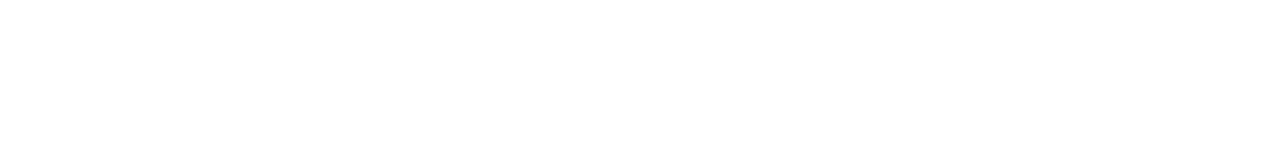
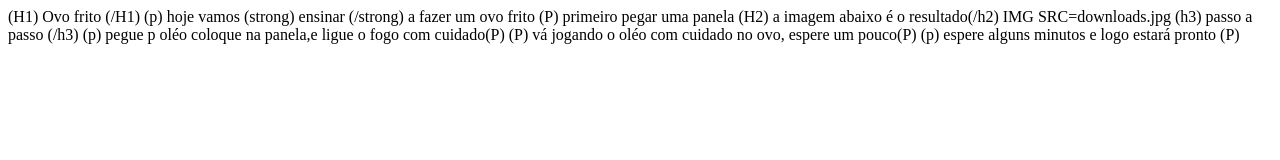
Before and after one commit to stheexz01/Stheprovaaaa, a plain HTML site: page index.html in a window 1280 px wide. Drawn offline with Linux system fonts and the light colour scheme.

Commit message:
prova index.html

```diff
--- a/index.html
+++ b/index.html
@@ -6,6 +6,14 @@
     <title>Document</title>
 </head>
 <body>
-
+    (H1) Ovo frito (/H1)
+    (p) hoje vamos (strong) ensinar (/strong) a fazer um ovo frito
+    (P) primeiro pegar uma panela
+    (H2) a imagem abaixo é o resultado(/h2)
+    IMG SRC=downloads.jpg
+    (h3) passo a passo (/h3)
+    (p) pegue p oléo coloque na panela,e ligue o fogo com cuidado(P)
+    (P)  vá jogando o oléo com cuidado no ovo, espere um pouco(P)
+    (p) espere alguns minutos e logo estará pronto (P)
 </body>
 </html>
```
